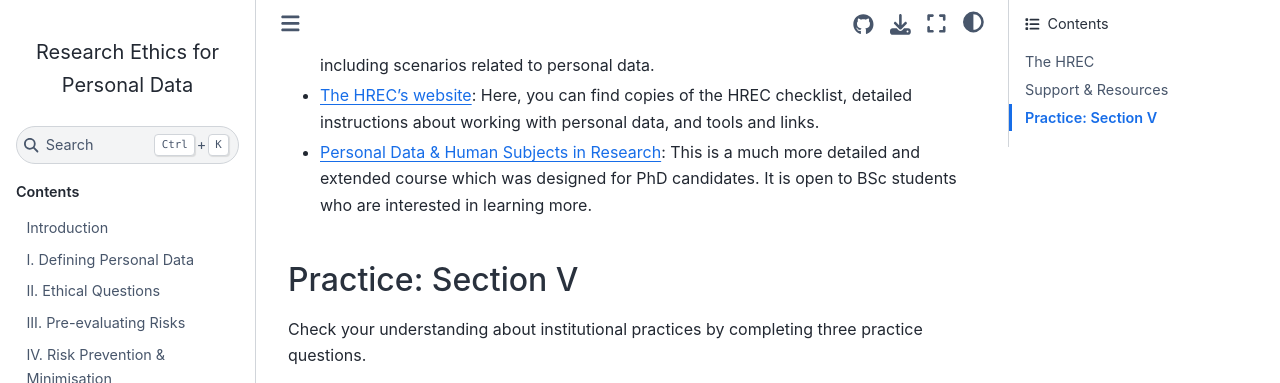
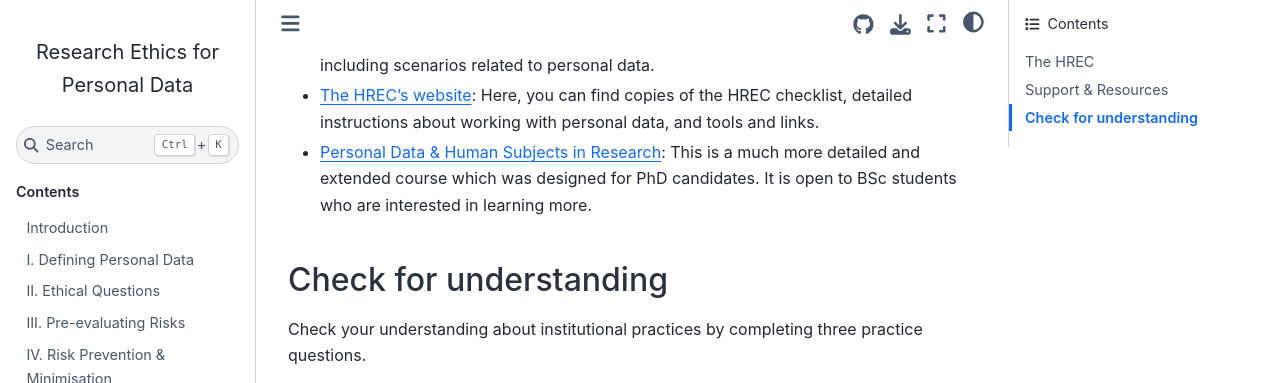
Before and after one commit to tu-delft-library/BSc_Research_Ethics_for_Personal_Data, a Jupyter Book: the page built from book/institutional_policies.md, in a window 1280 px wide and 900 px high, scrolled down 2402 px, cut to the strip 0-383 px from the top of the window. Built offline with Jupyter Book 1.0.4 settings and Sphinx 7.4.7 and the Sphinx Book theme 1.1.4, drawn with Linux system fonts in a browser that asks for light colours; comment, search, counter and statistics services are not loaded.

Commit message:
Update institutional_policies.md

```diff
--- a/book/institutional_policies.md
+++ b/book/institutional_policies.md
@@ -67,7 +67,7 @@ If you are interested in learning more about research practices and policies at
 - <a href="https://www.tudelft.nl/en/library/data-management/training-and-events/training-for-researchers/personal-data-human-subjects-in-research" target="_blank">Personal Data & Human Subjects in Research</a>: This is a much more detailed and extended course which was designed for PhD candidates. It is open to BSc students who are interested in learning more.
 
 
-## Practice: Section V
+## Check for understanding
 Check your understanding about institutional practices by completing three practice questions.
 <iframe src="https://tudelft.h5p.com/content/1292839830104851067/embed" aria-label="Section #4 Quiz" width="1088" height="637" frameborder="0" allowfullscreen="allowfullscreen" allow="autoplay *; geolocation *; microphone *; camera *; midi *; encrypted-media *"></iframe><script src="https://tudelft.h5p.com/js/h5p-resizer.js" charset="UTF-8"></script>
 <br>
```
